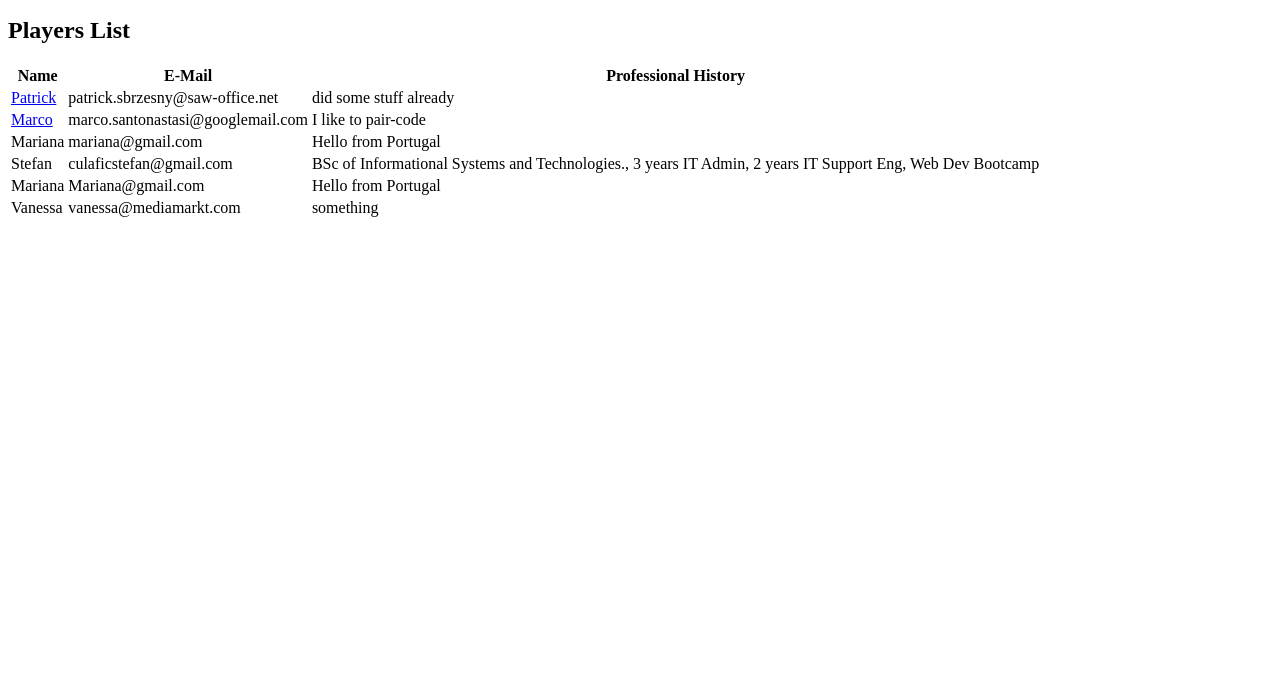
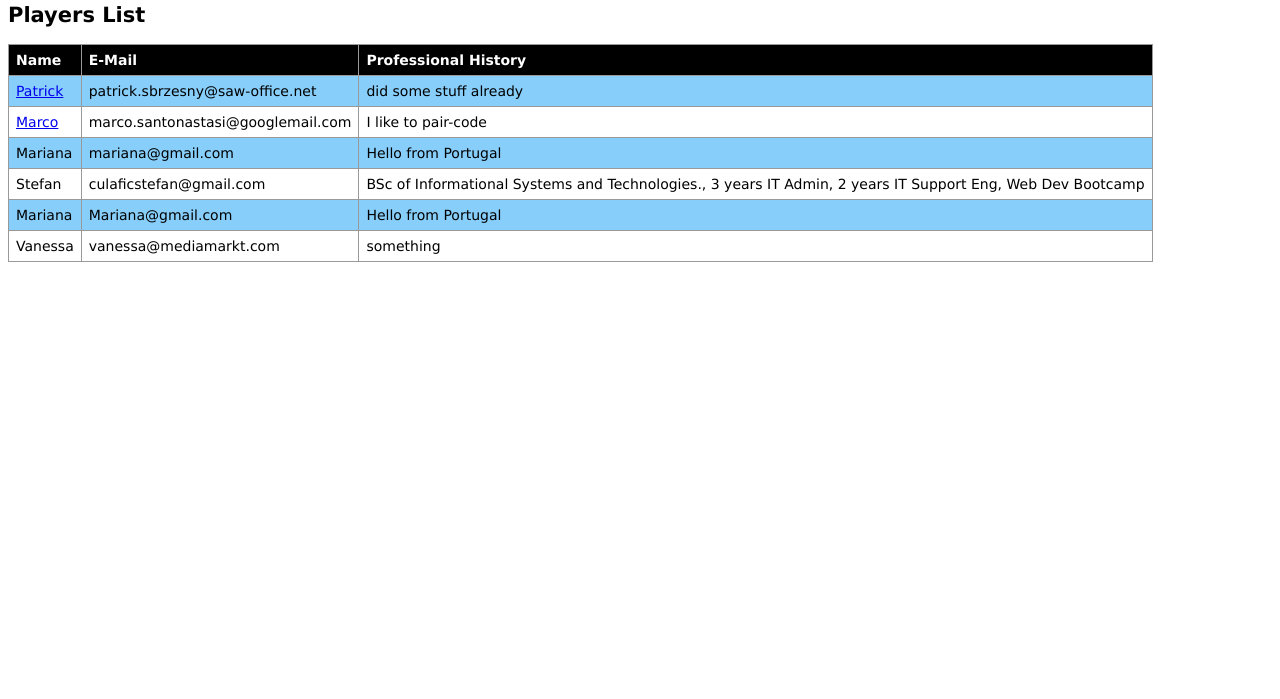
Before and after one commit to patrickweiss/html5-learning-game, a plain HTML site: page index.html in a window 1280 px wide. Shown: the part 101-800 px from the top of the page. Drawn offline with Linux system fonts and the light colour scheme.

Commit message:
Add basic CSS styling to <table>

```diff
--- a/index.html
+++ b/index.html
@@ -5,6 +5,31 @@
     <meta name="viewport" content="width=device-width, initial-scale=1.0">
     <meta http-equiv="X-UA-Compatible" content="ie=edge">
     <title>html5-learning-game</title>
+    <style>
+        :root {
+            font-family: Verdana;
+            font-size: 14px;
+        }
+        table {
+            border-spacing: 0.5rem;
+            border-collapse: collapse;
+        }
+        td, th {
+            border: 1px solid #999;
+            padding: 0.5rem;
+            text-align: left;
+            vertical-align: middle;
+        }
+        th {
+            position: sticky;
+            top: 0;
+            background-color: #000000;
+            color: white;
+        }
+        tbody tr:nth-child(odd) {
+            background: lightskyblue;
+        }
+    </style>
 </head>
 <body>
     <h1>HTML5 Learning Game</h1>
```
